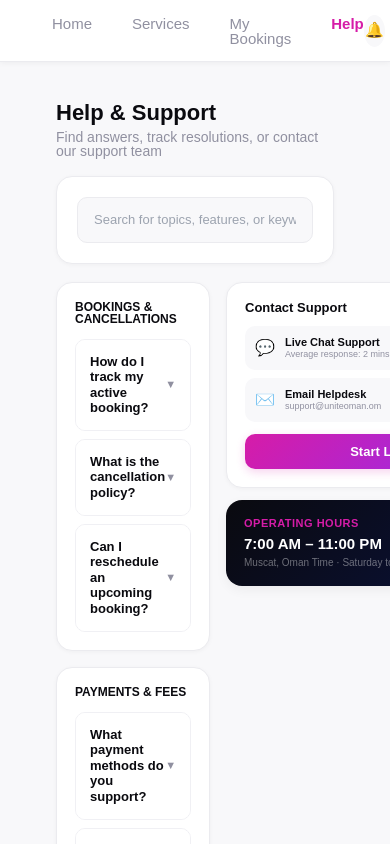
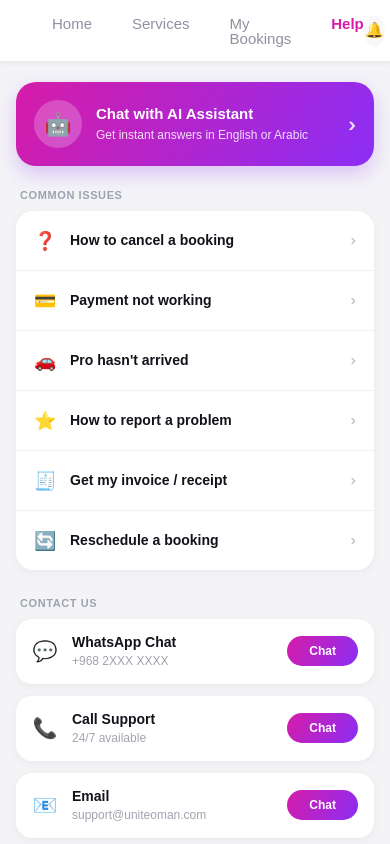
Before and after one commit to Dhivya-Fullstackwebdevelopment/uniteoman-user-new2, a React (Vite) app: page /help in a window 390 px wide. Shown: the top 844 px of the page. Built offline with nearby package versions, Linux system fonts and the light colour scheme; no server answers.

Commit message:
updated help page similar mobile app content

```diff
--- a/src/pages/Help.jsx
+++ b/src/pages/Help.jsx
@@ -1,86 +1,217 @@
-import React, { useState } from 'react';
+import React, { useEffect, useState } from 'react';
 
-const FAQS = [
+const COMMON_ISSUES = [
   {
-    category: 'Bookings & Cancellations',
-    items: [
-      { q: 'How do I track my active booking?', a: 'Go to "My Bookings" in the top navigation panel. For live coordinates, select your ongoing service to open the interactive map view showing your service provider\'s real-time position.' },
-      { q: 'What is the cancellation policy?', a: 'You can cancel any service up to 2 hours before the scheduled time slot for a full refund. Cancellations made within 2 hours may incur a minimal standard dispatch fee.' },
-      { q: 'Can I reschedule an upcoming booking?', a: 'Yes. Navigate to "My Bookings", select the specific slot details card, and choose an alternative time/day from the dynamic date matrix tool.' }
-    ]
+    icon: '❓',
+    label: 'How to cancel a booking',
+    answer: 'Go to "My Bookings", open the booking you want to cancel, and tap "Cancel Booking". Cancellations made more than 2 hours before the scheduled time are fully refunded.',
   },
   {
-    category: 'Payments & Fees',
-    items: [
-      { q: 'What payment methods do you support?', a: 'We accept all primary localized credit/debit options alongside direct Bank of Muscat automated payment portal transfers.' },
-      { q: 'When am I charged for a booked service?', a: 'Payments are securely held upon initiating your checkout slot configuration and are only settled to the vendor post-successful job completion verification.' }
-    ]
-  }
+    icon: '💳',
+    label: 'Payment not working',
+    answer: 'Check that your card or wallet has sufficient balance and that your internet connection is stable. If the issue continues, try a different payment method or contact support.',
+  },
+  {
+    icon: '🚗',
+    label: "Pro hasn't arrived",
+    answer: 'Open "My Bookings" and tap the live map to track your pro in real time. If they are more than 15 minutes late, you can contact them directly or reach out to support.',
+  },
+  {
+    icon: '⭐',
+    label: 'How to report a problem',
+    answer: 'Go to the booking in question, tap "Report an Issue", and describe what happened. Our support team will follow up with you within 24 hours.',
+  },
+  {
+    icon: '🧾',
+    label: 'Get my invoice / receipt',
+    answer: 'Open "My Bookings", select the completed service, and tap "Download Receipt" to get a PDF copy of your invoice sent to your email.',
+  },
+  {
+    icon: '🔄',
+    label: 'Reschedule a booking',
+    answer: 'Go to "My Bookings", select the booking, and tap "Reschedule" to choose a new available date and time slot.',
+  },
 ];
 
+const CONTACT_METHODS = [
+  { icon: '💬', title: 'WhatsApp Chat', subtitle: '+968 2XXX XXXX' },
+  { icon: '📞', title: 'Call Support', subtitle: '24/7 available' },
+  { icon: '📧', title: 'Email', subtitle: 'support@uniteoman.com' },
+];
+
+function useBreakpoint() {
+  const [width, setWidth] = useState(
+    typeof window !== 'undefined' ? window.innerWidth : 1024
+  );
+  useEffect(() => {
+    const onResize = () => setWidth(window.innerWidth);
+    window.addEventListener('resize', onResize);
+    return () => window.removeEventListener('resize', onResize);
+  }, []);
+  if (width < 640) return 'mobile';
+  if (width < 1024) return 'tablet';
+  return 'desktop';
+}
+
 export default function Help() {
-  const [searchQuery, setSearchQuery] = useState('');
+  const bp = useBreakpoint();
+  const isDesktop = bp === 'desktop';
+  const isTablet = bp === 'tablet';
   const [openIndex, setOpenIndex] = useState(null);
 
-  const toggleFAQ = (index) => {
-    setOpenIndex(openIndex === index ? null : index);
+  const toggleIssue = (idx) => {
+    setOpenIndex((prev) => (prev === idx ? null : idx));
   };
 
   return (
-    <div style={{ flex: 1, backgroundColor: '#F8F8FA', padding: '40px 0', overflowY: 'auto', fontFamily: '"DM Sans", sans-serif', minHeight: '100vh' }}>
+    <div
+      style={{
+        minHeight: '100vh',
+        background: '#F4F4F7',
+        fontFamily: '"DM Sans", -apple-system, BlinkMacSystemFont, sans-serif',
+        padding: isDesktop ? '40px 32px 60px' : isTablet ? '28px 24px 48px' : '20px 16px 40px',
+        boxSizing: 'border-box',
+      }}
+    >
+      <div
+        style={{
+          maxWidth: isDesktop ? '960px' : '420px',
+          margin: '0 auto',
+          display: isDesktop ? 'grid' : 'block',
+          gridTemplateColumns: isDesktop ? '1fr 340px' : undefined,
+          gap: isDesktop ? '24px' : undefined,
+          alignItems: 'start',
+        }}
+      >
 
-      {/* Outer Layout Frame Container matching left/right layout bounds */}
-      <div style={{ maxWidth: '1240px', margin: '0 auto', padding: '0 56px' }}>
-
-        {/* Page Title Header block */}
-        <div style={{ display: 'flex', alignItems: 'center', justifyContent: 'space-between', marginBottom: '18px' }}>
+        {/* Left / Main column */}
         <div>
-            <div style={{ font: '600 22px/1 sans-serif', color: '#0A0A0F' }}>Help &amp; Support</div>
-            <div style={{ font: '400 14px/1 sans-serif', color: '#9090A0', marginTop: '6px' }}>
-              Find answers, track resolutions, or contact our support team
+          {/* AI Assistant Banner */}
+          <button
+            style={{
+              width: '100%',
+              display: 'flex',
+              alignItems: 'center',
+              gap: '14px',
+              background: 'linear-gradient(120deg, #D61CA8 0%, #8B2EF5 100%)',
+              border: 'none',
+              borderRadius: '20px',
+              padding: isDesktop ? '22px 26px' : '18px 18px',
+              marginBottom: '24px',
+              cursor: 'pointer',
+              boxShadow: '0 8px 20px rgba(139, 46, 245, 0.25)',
+              textAlign: 'left',
+              boxSizing: 'border-box',
+            }}
+          >
+            <div
+              style={{
+                width: isDesktop ? '54px' : '48px',
+                height: isDesktop ? '54px' : '48px',
+                minWidth: isDesktop ? '54px' : '48px',
+                borderRadius: '50%',
+                background: 'rgba(255,255,255,0.22)',
+                display: 'flex',
+                alignItems: 'center',
+                justifyContent: 'center',
+                fontSize: isDesktop ? '26px' : '22px',
+              }}
+            >
+              🤖
+            </div>
+            <div style={{ flex: 1 }}>
+              <div style={{ font: `700 ${isDesktop ? '17px' : '15px'}/1.3 "DM Sans", sans-serif`, color: '#fff' }}>
+                Chat with AI Assistant
+              </div>
+              <div style={{ font: `400 ${isDesktop ? '13px' : '12px'}/1.4 "DM Sans", sans-serif`, color: 'rgba(255,255,255,0.85)', marginTop: '3px' }}>
+                Get instant answers in English or Arabic
               </div>
             </div>
+            <span style={{ color: 'rgba(255,255,255,0.85)', fontSize: '18px', fontWeight: 700 }}>›</span>
+          </button>
+
+          {/* Common Issues */}
+          <div
+            style={{
+              font: '700 11px/1 "DM Sans", sans-serif',
+              letterSpacing: '0.6px',
+              color: '#9CA3AF',
+              textTransform: 'uppercase',
+              marginBottom: '10px',
+              paddingLeft: '4px',
+            }}
+          >
+            Common Issues
           </div>
 
-        {/* Interactive Search Spotlight Bar */}
-        <div style={{ background: 'white', border: '1px solid #EBEBEF', borderRadius: '16px', padding: '20px', marginBottom: '18px', boxShadow: '0 1px 4px rgba(0,0,0,0.04)' }}>
-          <div style={{ position: 'relative', width: '100%', maxWidth: '600px', margin: '0 auto' }}>
-            <input
-              type="text"
-              value={searchQuery}
-              onChange={(e) => setSearchQuery(e.target.value)}
-              placeholder="Search for topics, features, or keywords..."
-              style={{ width: '100%', padding: '12px 16px', boxSizing: 'border-box', background: '#F8F8FA', border: '1.5px solid #EBEBEF', borderRadius: '10px', fontSize: '13px', color: '#0A0A0F', outline: 'none' }}
-            />
-          </div>
+          <div
+            style={{
+              background: '#fff',
+              borderRadius: '18px',
+              marginBottom: isDesktop ? '0' : '28px',
+              boxShadow: '0 2px 10px rgba(16,16,40,0.05)',
+              overflow: 'hidden',
+            }}
+          >
+            {COMMON_ISSUES.map((issue, idx) => {
+              const isOpen = openIndex === idx;
+              const isLast = idx === COMMON_ISSUES.length - 1;
+              return (
+                <div
+                  key={issue.label}
+                  style={{
+                    borderBottom: isLast && !isOpen ? 'none' : '1px solid #F1F1F5',
+                  }}
+                >
+                  <div
+                    role="button"
+                    onClick={() => toggleIssue(idx)}
+                    style={{
+                      display: 'flex',
+                      alignItems: 'center',
+                      gap: '14px',
+                      padding: '16px 18px',
+                      cursor: 'pointer',
+                      background: isOpen ? '#FBF7FC' : '#fff',
+                      transition: 'background 0.15s ease',
+                    }}
+                  >
+                    <span style={{ fontSize: '18px', width: '22px', textAlign: 'center' }}>
+                      {issue.icon}
+                    </span>
+                    <span
+                      style={{
+                        flex: 1,
+                        font: '600 14px/1.3 "DM Sans", sans-serif',
+                        color: isOpen ? '#D61CA8' : '#12121A',
+                      }}
+                    >
+                      {issue.label}
+                    </span>
+                    <span
+                      style={{
+                        color: isOpen ? '#D61CA8' : '#C4C4CE',
+                        fontSize: '13px',
+                        fontWeight: 700,
+                        transform: isOpen ? 'rotate(90deg)' : 'rotate(0deg)',
+                        transition: 'transform 0.15s ease',
+                        display: 'inline-block',
+                      }}
+                    >
+                      ›
+                    </span>
                   </div>
 
-        {/* Grid Content Split Grid Layout */}
-        <div style={{ display: 'grid', gridTemplateColumns: '1fr 340px', gap: '16px', alignItems: 'start' }}>
-
-          {/* Left Column: FAQ Accordion Feed */}
-          <div style={{ display: 'flex', flexDirection: 'column', gap: '16px' }}>
-            {FAQS.map((cat, catIdx) => (
-              <div key={catIdx} style={{ background: 'white', border: '1px solid #EBEBEF', borderRadius: '16px', padding: '18px', boxShadow: '0 1px 4px rgba(0,0,0,0.04)' }}>
-                <div style={{ font: '700 12px/1 sans-serif', color: '#0A0A0F', marginBottom: '14px', textTransform: 'uppercase', tracking: '0.5px' }}>
-                  {cat.category}
-                </div>
-                <div style={{ display: 'flex', flexDirection: 'column', gap: '8px' }}>
-                  {cat.items.map((item, itemIdx) => {
-                    const uniqueId = `${catIdx}-${itemIdx}`;
-                    const isOpen = openIndex === uniqueId;
-                    return (
-                      <div key={itemIdx} style={{ border: '1.5px solid #F0F0F4', borderRadius: '10px', overflow: 'hidden' }}>
+                  {isOpen && (
                     <div
-                          onClick={() => toggleFAQ(uniqueId)}
-                          style={{ display: 'flex', alignItems: 'center', justifyContent: 'space-between', padding: '14px', background: isOpen ? '#F8F8FA' : 'white', cursor: 'pointer', transition: 'background 0.15s' }}
+                      style={{
+                        padding: '0 18px 18px 54px',
+                        font: '400 13px/1.6 "DM Sans", sans-serif',
+                        color: '#6B7280',
+                        background: '#FBF7FC',
+                      }}
                     >
-                          <span style={{ font: '600 13px/1.2 sans-serif', color: isOpen ? '#D61CA8' : '#0A0A0F' }}>{item.q}</span>
-                          <span style={{ font: '700 11px/1 "DM Sans", sans-serif', color: '#9090A0' }}>{isOpen ? '▲' : '▼'}</span>
-                        </div>
-                        {isOpen && (
-                          <div style={{ padding: '14px', font: '400 12px/1.5 sans-serif', color: '#6B7280', borderTop: '1.5px solid #F0F0F4', background: 'white' }}>
-                            {item.a}
+                      {issue.answer}
                     </div>
                   )}
                 </div>
@@ -88,45 +219,72 @@ export default function Help() {
             })}
           </div>
         </div>
+
+        {/* Right / Contact column */}
+        <div>
+          <div
+            style={{
+              font: '700 11px/1 "DM Sans", sans-serif',
+              letterSpacing: '0.6px',
+              color: '#9CA3AF',
+              textTransform: 'uppercase',
+              marginBottom: '10px',
+              paddingLeft: '4px',
+            }}
+          >
+            Contact Us
+          </div>
+
+          <div style={{ display: 'flex', flexDirection: 'column', gap: '12px' }}>
+            {CONTACT_METHODS.map((method) => (
+              <div
+                key={method.title}
+                style={{
+                  display: 'flex',
+                  alignItems: 'center',
+                  gap: '14px',
+                  background: '#fff',
+                  borderRadius: '16px',
+                  padding: '14px 16px',
+                  boxShadow: '0 2px 10px rgba(16,16,40,0.05)',
+                }}
+              >
+                <span style={{ fontSize: '20px', width: '26px', textAlign: 'center' }}>{method.icon}</span>
+                <div style={{ flex: 1, minWidth: 0 }}>
+                  <div style={{ font: '700 14px/1.3 "DM Sans", sans-serif', color: '#12121A' }}>
+                    {method.title}
+                  </div>
+                  <div
+                    style={{
+                      font: '400 12px/1.4 "DM Sans", sans-serif',
+                      color: '#A3A3AF',
+                      marginTop: '2px',
+                      overflow: 'hidden',
+                      textOverflow: 'ellipsis',
+                      whiteSpace: 'nowrap',
+                    }}
+                  >
+                    {method.subtitle}
+                  </div>
+                </div>
+                <button
+                  style={{
+                    border: 'none',
+                    outline: 'none',
+                    padding: '9px 22px',
+                    background: 'linear-gradient(120deg, #D61CA8 0%, #8B2EF5 100%)',
+                    borderRadius: '999px',
+                    font: '700 12px/1 "DM Sans", sans-serif',
+                    color: '#fff',
+                    cursor: 'pointer',
+                    whiteSpace: 'nowrap',
+                  }}
+                >
+                  Chat
+                </button>
+              </div>
             ))}
           </div>
-
-          {/* Right Column: Contact Context Side Panel */}
-          <div style={{ display: 'flex', flexDirection: 'column', gap: '12px' }}>
-
-            {/* Direct Support Touchpoints Card */}
-            <div style={{ background: 'white', border: '1px solid #EBEBEF', borderRadius: '16px', padding: '18px', boxShadow: '0 1px 4px rgba(0,0,0,0.04)' }}>
-              <div style={{ font: '700 13px/1 sans-serif', color: '#0A0A0F', marginBottom: '12px' }}>Contact Support</div>
-              <div style={{ display: 'flex', flexDirection: 'column', gap: '8px' }}>
-                <div style={{ display: 'flex', alignItems: 'center', gap: '10px', padding: '10px', background: '#F8F8FA', borderRadius: '10px' }}>
-                  <span style={{ fontSize: '16px' }}>💬</span>
-                  <div>
-                    <div style={{ font: '600 11px/1 sans-serif', color: '#0A0A0F' }}>Live Chat Support</div>
-                    <div style={{ font: '400 9px/1 sans-serif', color: '#9090A0', marginTop: '2px' }}>Average response: 2 mins</div>
-                  </div>
-                </div>
-                <div style={{ display: 'flex', alignItems: 'center', gap: '10px', padding: '10px', background: '#F8F8FA', borderRadius: '10px' }}>
-                  <span style={{ fontSize: '16px' }}>✉️</span>
-                  <div>
-                    <div style={{ font: '600 11px/1 sans-serif', color: '#0A0A0F' }}>Email Helpdesk</div>
-                    <div style={{ font: '400 9px/1 sans-serif', color: '#9090A0', marginTop: '2px' }}>support@uniteoman.om</div>
-                  </div>
-                </div>
-              </div>
-              <button style={{ width: '100%', boxSizing: 'border-box', border: 'none', outline: 'none', marginTop: '12px', padding: '11px', background: 'linear-gradient(135deg, #D61CA8, #8B2EF5)', borderRadius: '10px', font: '700 13px/1 sans-serif', color: 'white', cursor: 'pointer', boxShadow: '0 3px 10px rgba(214,28,168,.2)' }}>
-                Start Live Chat
-              </button>
-            </div>
-
-            {/* Quick Platform Metrics Banner */}
-            <div style={{ background: 'linear-gradient(135deg, #0A0A0F, #0a1240)', borderRadius: '16px', padding: '18px', color: 'white', boxShadow: '0 4px 12px rgba(0,0,0,.05)' }}>
-              <div style={{ font: '700 11px/1 sans-serif', color: '#D61CA8', marginBottom: '6px', textTransform: 'uppercase', letterSpacing: '0.5px' }}>Operating Hours</div>
-              <div style={{ font: '600 15px/1.2 sans-serif', color: 'white' }}>7:00 AM – 11:00 PM</div>
-              <div style={{ font: '400 10px/1 sans-serif', color: 'white', opacity: 0.4, marginTop: '5px' }}>Muscat, Oman Time · Saturday to Friday</div>
-            </div>
-
-          </div>
-
         </div>
 
       </div>
```
Lines whose indentation alone changed are shown as unchanged.
